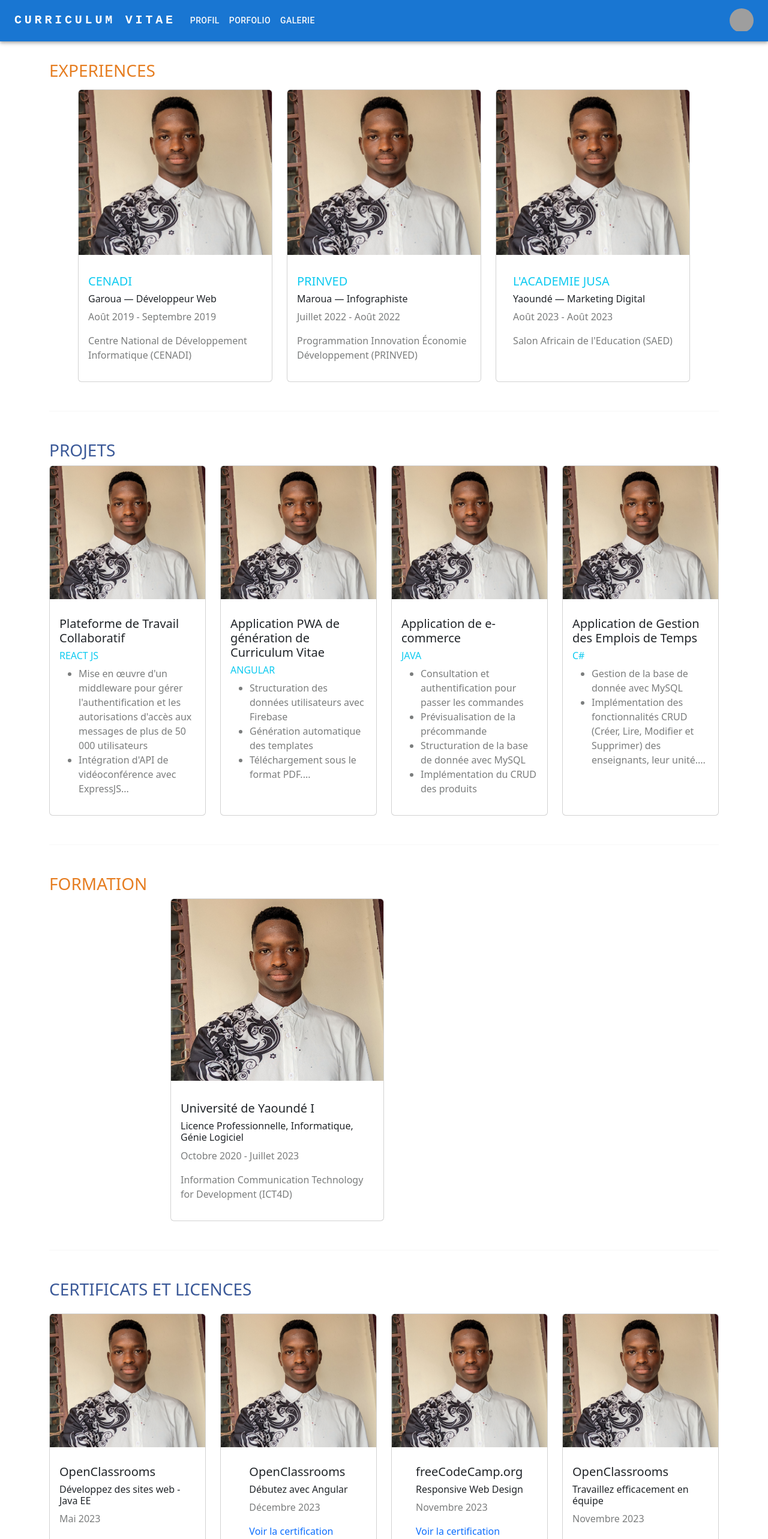
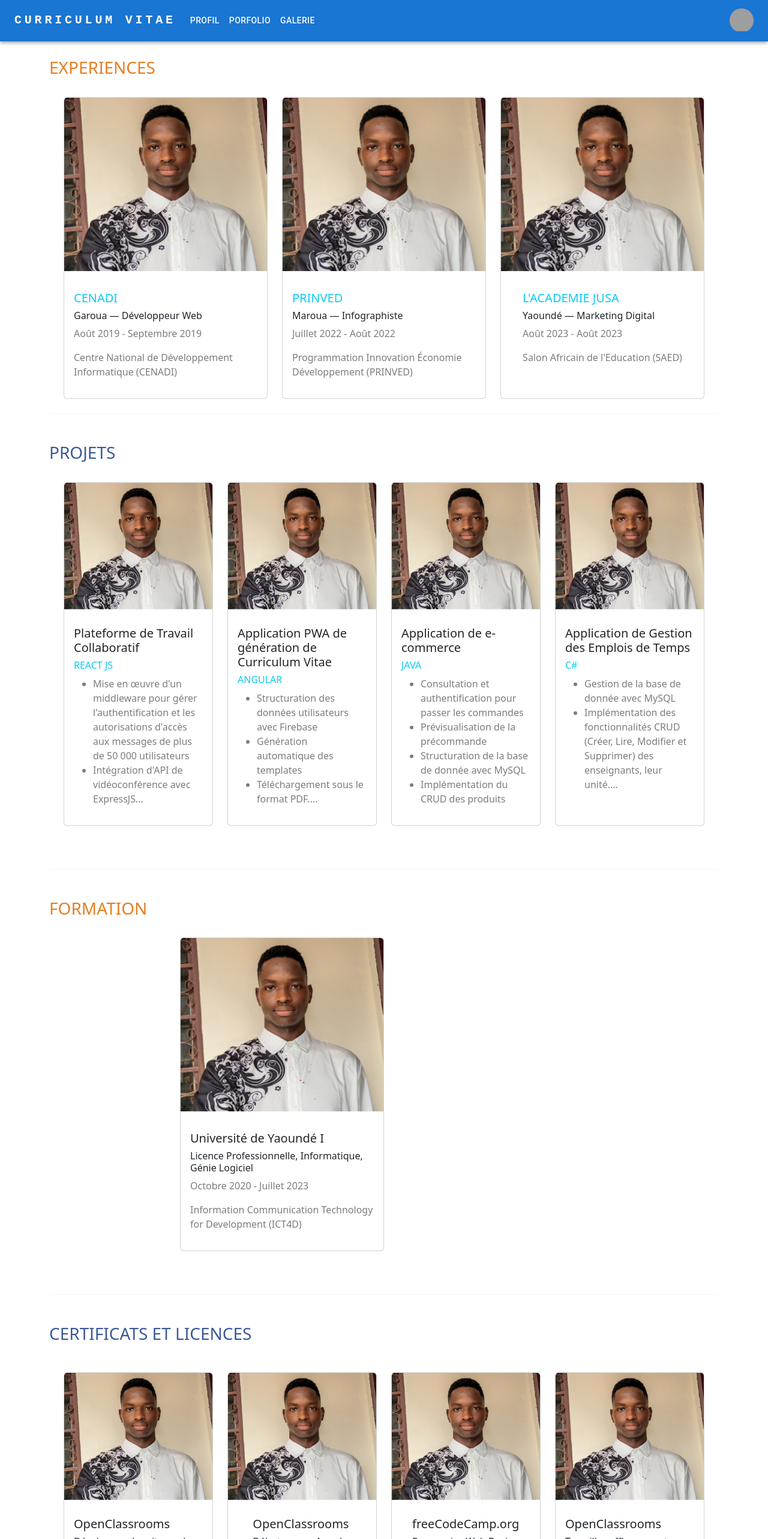
Before and after one commit to PapaDollars/Porfolio-danieliya, a React (Create React App) app: page /porfolio in a window 1280 px wide. Shown: the top 2566 px of the page at 60% size. Built offline with nearby package versions, Linux system fonts and the light colour scheme; grey boxes are pictures that could not be loaded.

Commit message:
fixed navBar

```diff
--- a/src/components/contact/Contact.js
+++ b/src/components/contact/Contact.js
@@ -14,7 +14,7 @@ function Contact() {
     <div className="Contact">
 
      <header>
-        <div className=''>
+        <div className='pb-5'>
             <Header />
         </div>
       </header>
--- a/src/components/galerie/Galerie.js
+++ b/src/components/galerie/Galerie.js
@@ -22,13 +22,13 @@ function Galerie() {
     <div className="Galerie">
 
      <header>
-        <div className='pb-3'>
+        <div className='pb-5'>
             <Header />
         </div>
       </header>
 
       <body>
-        <div className='container pt-3'>
+        <div className='container pt-5'>
             <div className="row">
               <div className="col">
                 <ImageList
--- a/src/components/header/Header.js
+++ b/src/components/header/Header.js
@@ -37,6 +37,7 @@ function Header() {
   };
 
   return (
+    <div className='fixed-top'>
         <AppBar position="static">
         <Container maxWidth="xl">
           <Toolbar disableGutters>
@@ -163,6 +164,7 @@ function Header() {
           </Toolbar>
         </Container>
       </AppBar>
+    </div>
   );
 }
 export default Header;
--- a/src/components/homePage/HomePage.js
+++ b/src/components/homePage/HomePage.js
@@ -14,13 +14,13 @@ function HomePage() {
     <div className="HomePage">
 
      <header>
-        <div className='pb-3'>
+        <div className='pb-5'>
             <Header />
         </div>
       </header>
 
       <body>
-        <div class="container-fluid">
+        <div class="container-fluid pt-3">
           <div class="row description-card">
             <div class="col text-center">
                 <Card sx={{ minWidth: 275 }} className="">
--- a/src/components/porfolio/Porfolio.css
+++ b/src/components/porfolio/Porfolio.css
@@ -1,45 +1,11 @@
-/* .experience {
-    background-color: #E67E22;
-    padding: 8%;
-} */
-
 .titre_session {
     color: #E67E22;
-    /* background-color: #E67E22; */
-    position: absolute;
 }
 
 .titre_session2 {
-    /* padding: 0.5% 0% 2% 5%; */
     color: #3B5998;
-    /* background-color: #3B5998; */
-    /* position: absolute; */
 }
 
 .titre_session_formation {
-    /* padding: 0.5% 4% 1% 4%; */
     color: #E67E22;
-    /* background-color: #FDFEFE; */
-    /* position: absolute; */
 }
-
-/* .button {
-    align-content: end;
-    padding-top: 5%;
-}
-
-button {
-    font-size: 130%;
-    color: #3B5998;
-    border: none;
-    background-color: #FDFEFE;
-    padding: 0% 5%;
-}
-
-button:hover {
-    padding: 0% 5%;
-    font-size: 130%;
-    color: #FDFEFE;
-    border: none;
-    background-color: #7d7d7d;
-} */
--- a/src/components/porfolio/Porfolio.js
+++ b/src/components/porfolio/Porfolio.js
@@ -13,20 +13,20 @@ function Porfolio() {
     return (
         <div className="Porfolio">
         <header>
-          <div className='pb-3'>
+          <div className='pb-5'>
             <Header />
           </div>
         </header>
 
         <body>
-          <div className='container pt-3'>
+          <div className='container pt-5'>
             <div class="row ">
                 <div class="col">
                   <h3 class="titre_session">EXPERIENCES</h3>
                 </div>
               </div>
 
-              <div class="row row-cols-1 row-cols-md-3 g-4 p-5">
+              <div class="row row-cols-1 row-cols-md-3 g-4 p-4">
                 <div class="col">
                   <div class="card h-100">
                     <img src={Iya} className="card-img-top" alt="title" />
@@ -79,7 +79,7 @@ function Porfolio() {
                 </div>
               </div>
 
-              <div class="row row-cols-1 row-cols-md-4 g-4 projet">
+              <div class="row row-cols-1 row-cols-md-4 g-4 p-4 projet">
                 <div class="col">
                   <div class="card h-100">
                     <img src={Iya} className="card-img-top" alt="title" />
@@ -169,7 +169,7 @@ function Porfolio() {
                 </div>
               </div>
 
-              <div class="row row-cols-1 row-cols-md-3 g-4 formation">
+              <div class="row row-cols-1 row-cols-md-3 g-4 p-4 formation">
                 <div class="col">
                   <div class="card h-100">
                     <img src={Iya} className="card-img-top" alt="title" />
@@ -196,7 +196,7 @@ function Porfolio() {
                 </div>
               </div>
 
-              <div class="row row-cols-1 row-cols-md-4 g-4 certificat">
+              <div class="row row-cols-1 row-cols-md-4 g-4 p-4 certificat">
                 <div class="col">
                   <div class="card h-100">
                     <img src={Iya} className="card-img-top" alt="title" />
```
Lines whose indentation alone changed are shown as unchanged.
